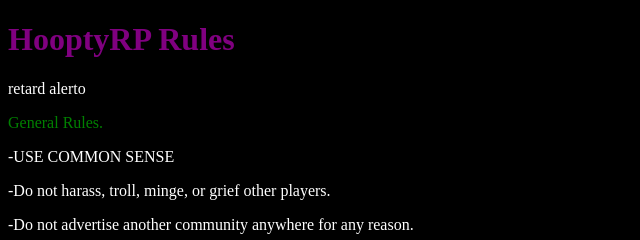
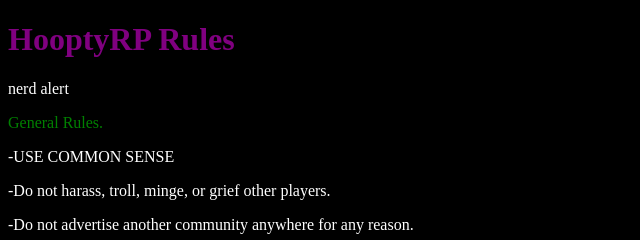
Before and after one commit to AstrouxTheSecond/hoopty_fixed, a plain HTML site: page index.html in a window 1280 px wide. Shown: the top 240 px of the page, 0-640 px from the left. Drawn offline with Linux system fonts and the light colour scheme.

Commit message:
Update index.html

```diff
--- a/index.html
+++ b/index.html
@@ -21,7 +21,7 @@ div {
 <body>
 
 <h1>HooptyRP Rules</h1>
-<p>retard alerto</p>
+<p>nerd alert</p>
 <div>General Rules.</div>
   <p>-USE COMMON SENSE</p>
    <p>-Do not harass, troll, minge, or grief other players. </p>
```
